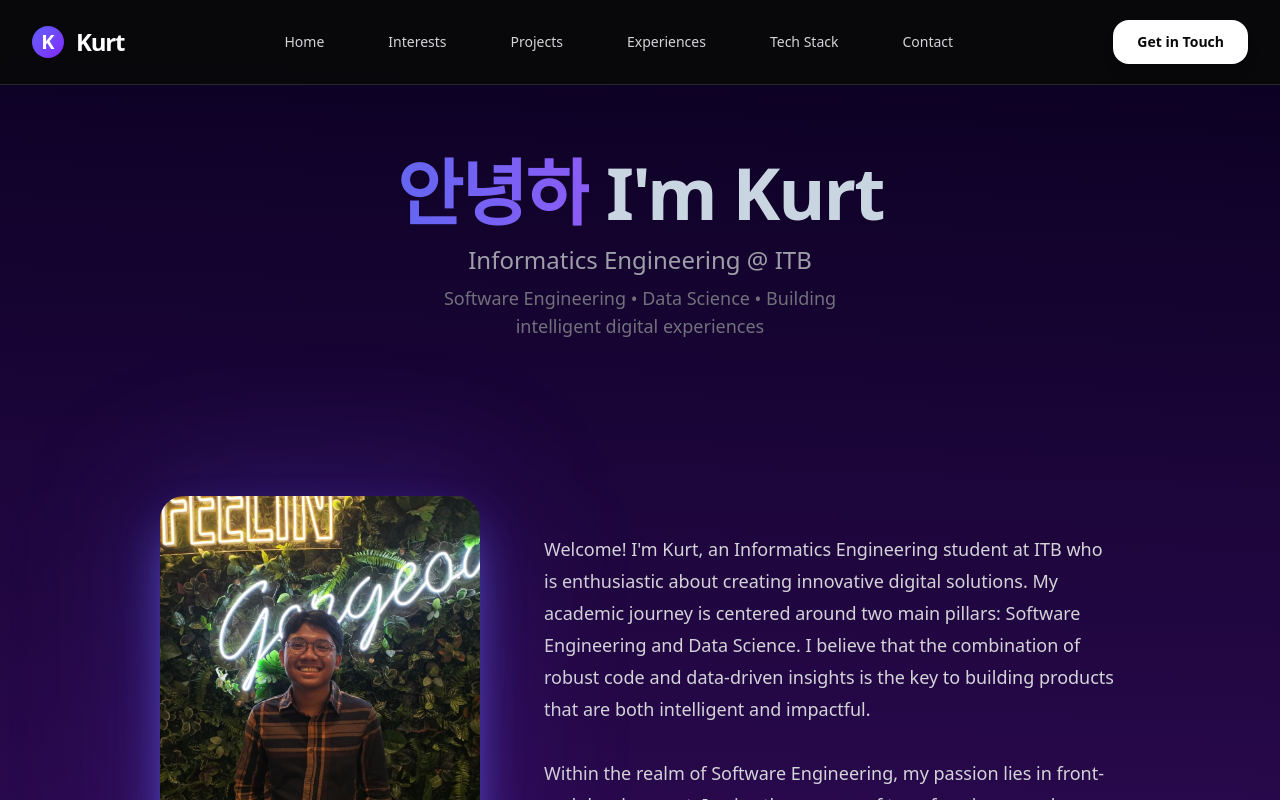
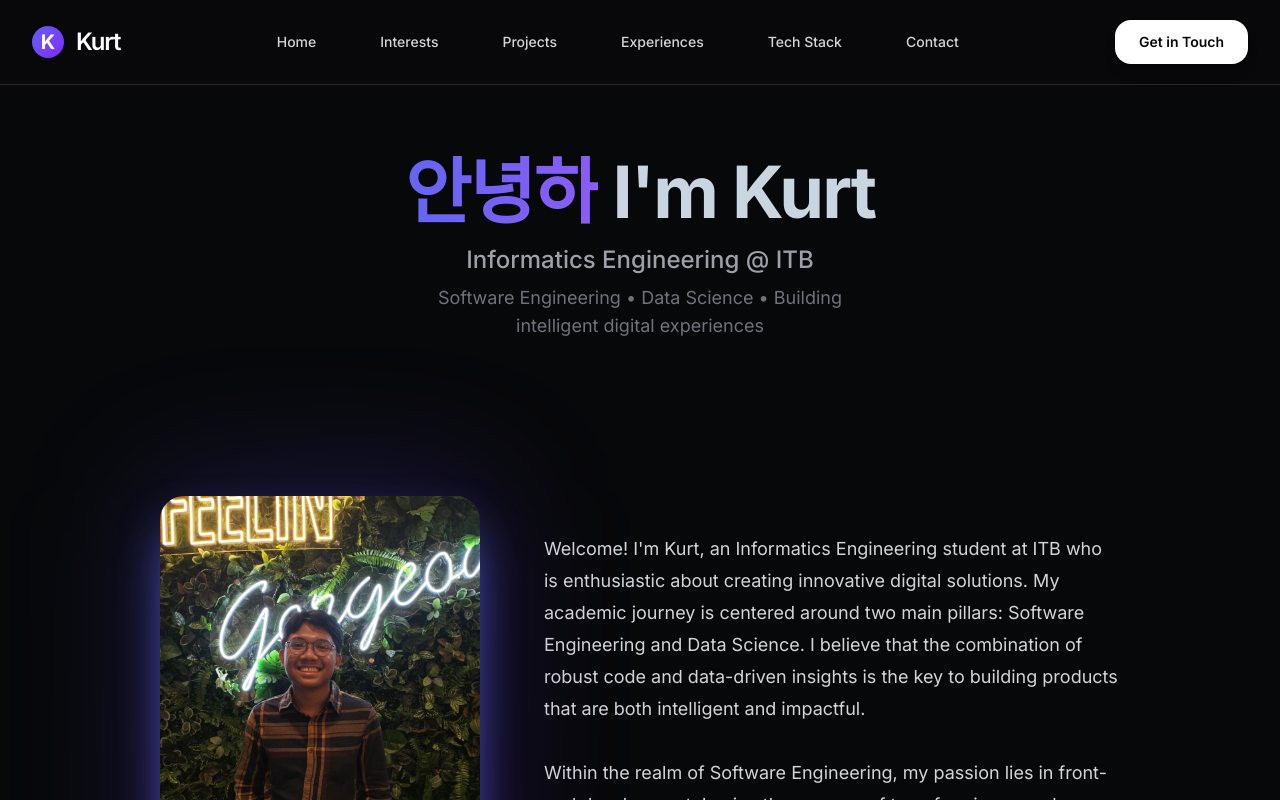
Before and after one commit to Kurt-Mikhael/porto-kurt, a Next.js app: page / in a window 1280 px wide. Shown: the top 800 px of the page. Built offline with nearby package versions, Linux system fonts and the light colour scheme.

Commit message:
adding feat at layout.tsx

```diff
--- a/src/app/layout.tsx
+++ b/src/app/layout.tsx
@@ -1,17 +1,10 @@
 import type { Metadata } from "next";
-import { Geist, Geist_Mono } from "next/font/google";
+import { Inter } from "next/font/google";
 import "./globals.css";
 import Navbar from "@/components/navbar";
 
-const geistSans = Geist({
-  variable: "--font-geist-sans",
-  subsets: ["latin"],
-  display: "swap",
-  preload: true,
-});
-
-const geistMono = Geist_Mono({
-  variable: "--font-geist-mono",
+const inter = Inter({
+  variable: "--font-inter",
   subsets: ["latin"],
   display: "swap",
   preload: true,
@@ -20,7 +13,6 @@ const geistMono = Geist_Mono({
 export const metadata: Metadata = {
   title: "Kurt - Portfolio",
   description: "Hi, I'm Kurt! An Informatics Engineering student at ITB passionate about Software Engineering and Data Science.",
-  viewport: "width=device-width, initial-scale=1, maximum-scale=5",
   keywords: ["portfolio", "kurt", "software engineer", "data science", "ITB"],
 };
 
@@ -36,8 +28,8 @@ export default function RootLayout({
         <meta httpEquiv="x-ua-compatible" content="ie=edge" />
       </head>
       <body
-        style={{ background: 'linear-gradient(182deg,rgba(9, 0, 31, 1) 0%, rgba(41, 9, 77, 1) 100%)', backgroundAttachment: 'fixed' }}
-        className={`${geistSans.variable} ${geistMono.variable} antialiased flex flex-col min-h-screen`}
+        style={{ backgroundColor: '#07080a', fontFeatureSettings: '"calt", "kern", "liga", "ss03"' }}
+        className={`${inter.variable} font-sans antialiased flex flex-col min-h-screen`}
       >
         <Navbar />
         <div className="flex-1">
```
